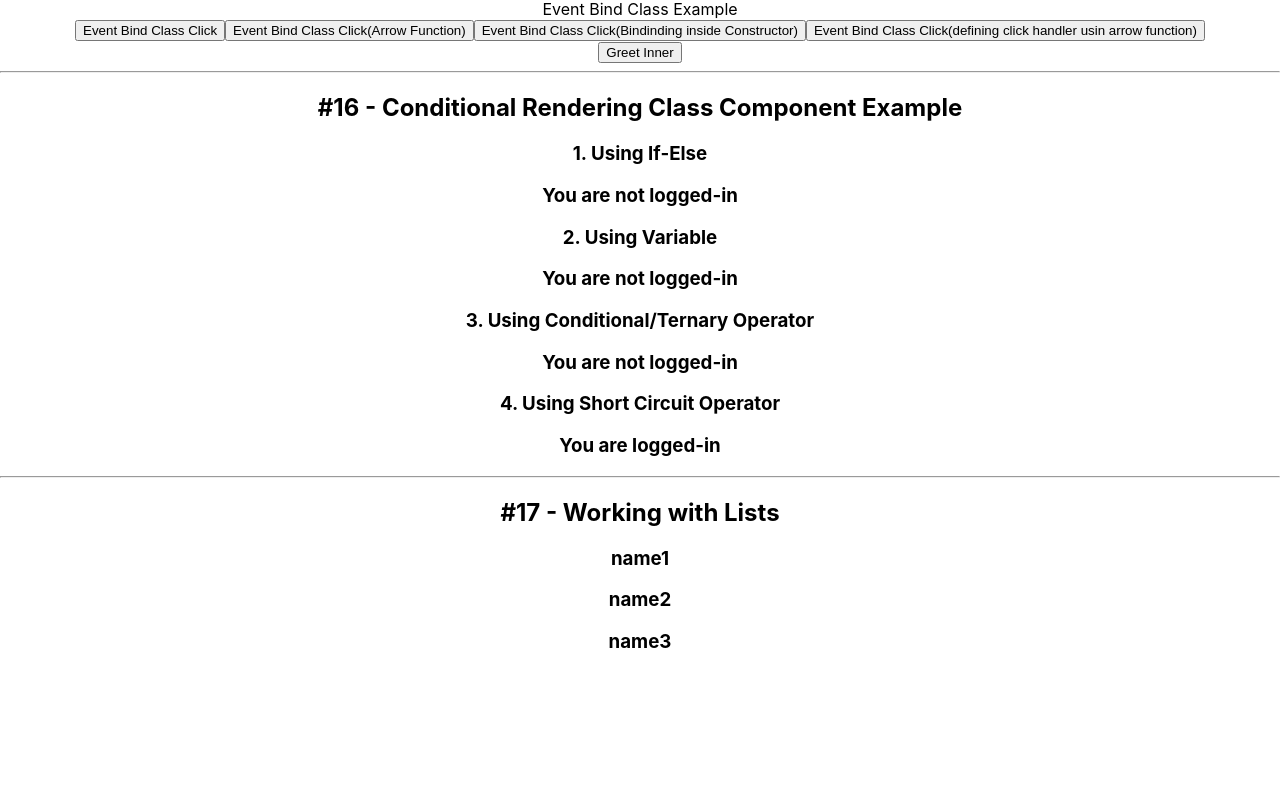
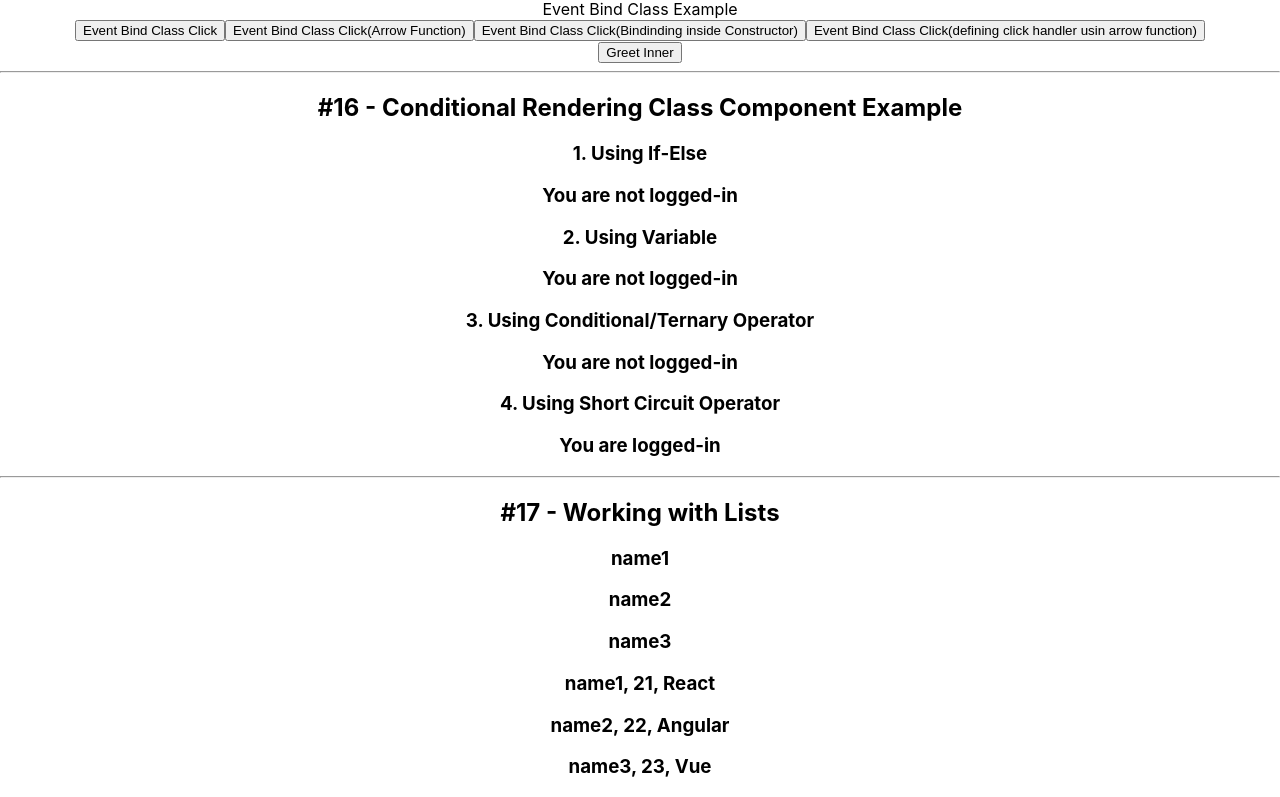
Before and after one commit to sagarteria/Sample-Create-React-App, a React (Create React App) app: page / in a window 1280 px wide. Shown: the part 744-1541 px from the top of the page. Before the commit the page ends 1416 px from the top, so only its background shows below. Built offline with nearby package versions, Linux system fonts and the light colour scheme.

Commit message:
created 2 components for lists

```diff
--- a/src/components/Lists/NameList.js
+++ b/src/components/Lists/NameList.js
@@ -1,13 +1,38 @@
 import React from 'react';
+import Person from './Person';
 
 function NameList () {
   const names = ['name1','name2','name3'];
   const nameList =names.map(name => <h3>{name}</h3>);
+  const persons = [
+    {
+      id: 1,
+      name: 'name1',
+      age: 21,
+      skill: 'React'
+    },
+    {
+      id: 2,
+      name: 'name2',
+      age: 22,
+      skill: 'Angular'
+    },
+
+    {
+      id: 3,
+      name: 'name3',
+      age: 23,
+      skill: 'Vue'
+    }
+  ];
+  const personList =persons.map(person => <Person person={person}/>);
+
   return (
     <div>
       <hr />
       <h2>#17 - Working with Lists</h2>
       {nameList}
+      {personList}
     </div>
   )
 }
--- /dev/null
+++ b/src/components/Lists/Person.js
@@ -0,0 +1,10 @@
+import React from 'react';
+
+function Person ({person}) {
+
+  return (
+      <h3>{person.name}, {person.age}, {person.skill}</h3>
+  )
+}
+
+export default Person;
```
